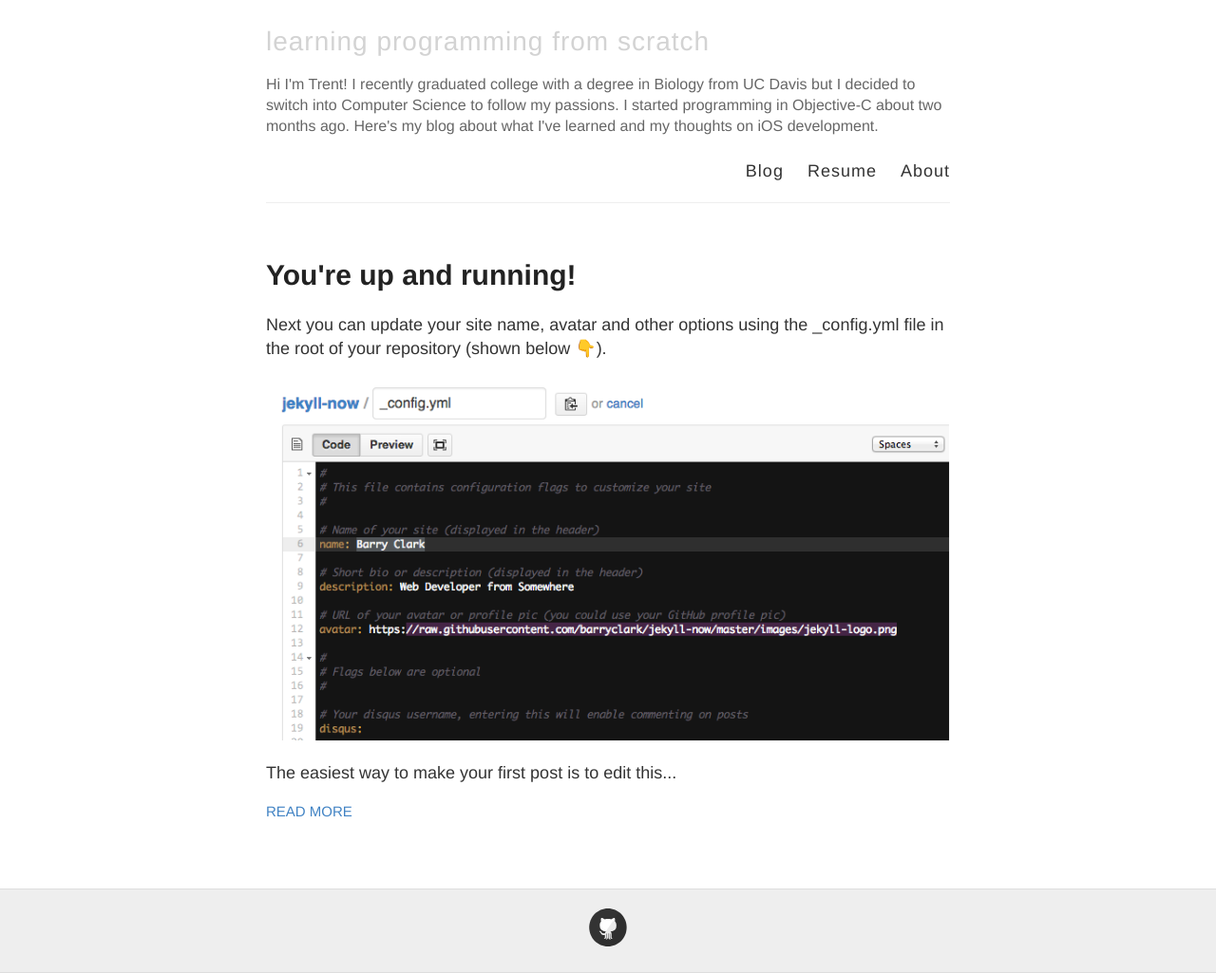
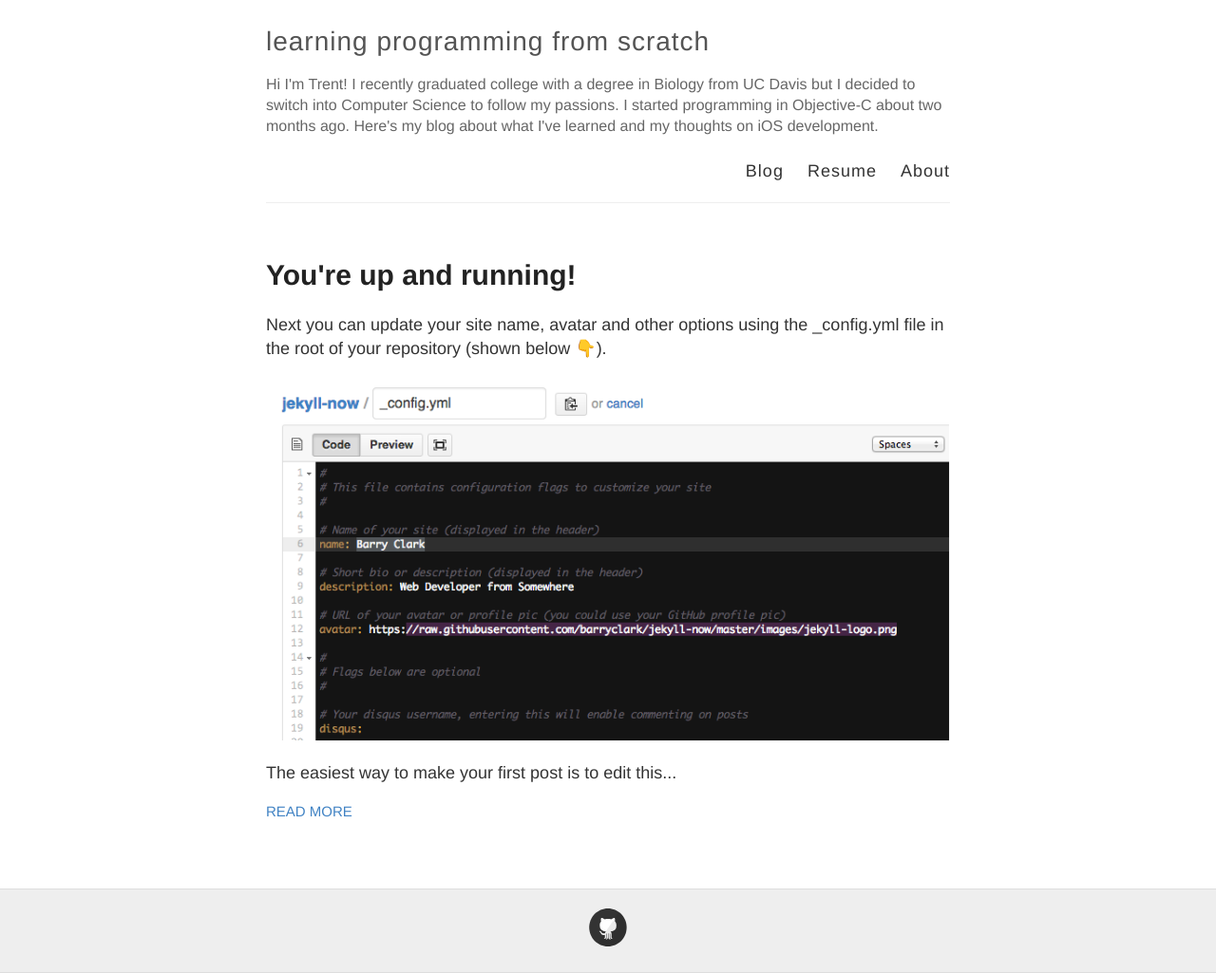
Before and after one commit to trentyou/trentyou.github.io, a Jekyll site: the page built from index.html, in a window 1280 px wide. Shown: the whole page at 95% size. Built offline with Jekyll 4.4.1, drawn with Linux system fonts in a browser that asks for light colours; emoji names are drawn with the system emoji font.

Commit message:
Updated default.html

```diff
--- a/_layouts/default.html
+++ b/_layouts/default.html
@@ -27,7 +27,7 @@
           <!-- <a href="{{ site.baseurl }}/" class="site-avatar"><img src="{{ site.avatar }}" /></a> -->
 
           <div class="site-info">
-            <h1 class="site-name"><FONT COLOR = "d3d3d3"> <a href="{{ site.baseurl }}/">{{ site.name }}</a></FONT></h1>
+            <h1 class="site-name"><FONT COLOR = "545454"> <a href="{{ site.baseurl }}/">{{ site.name }}</a></FONT></h1>
             <p> </p>
             <p> </p>
             <p> </p>
```
